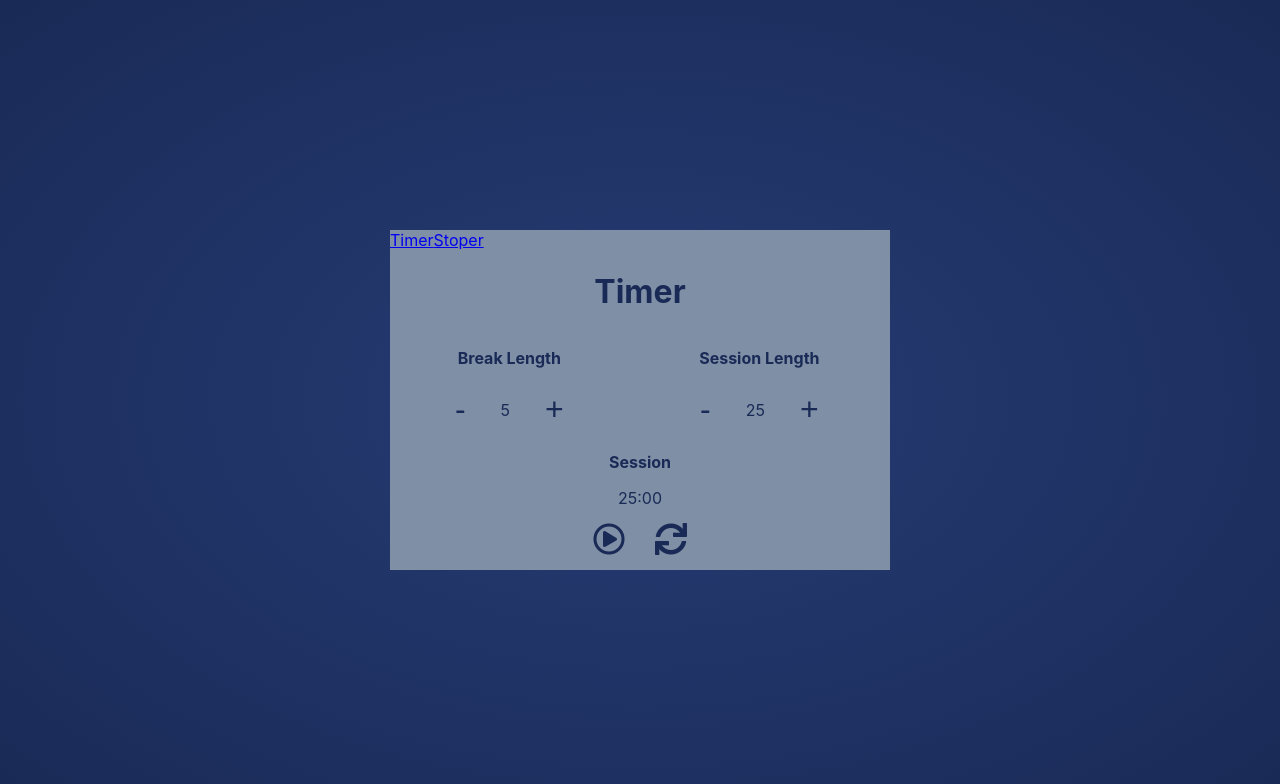
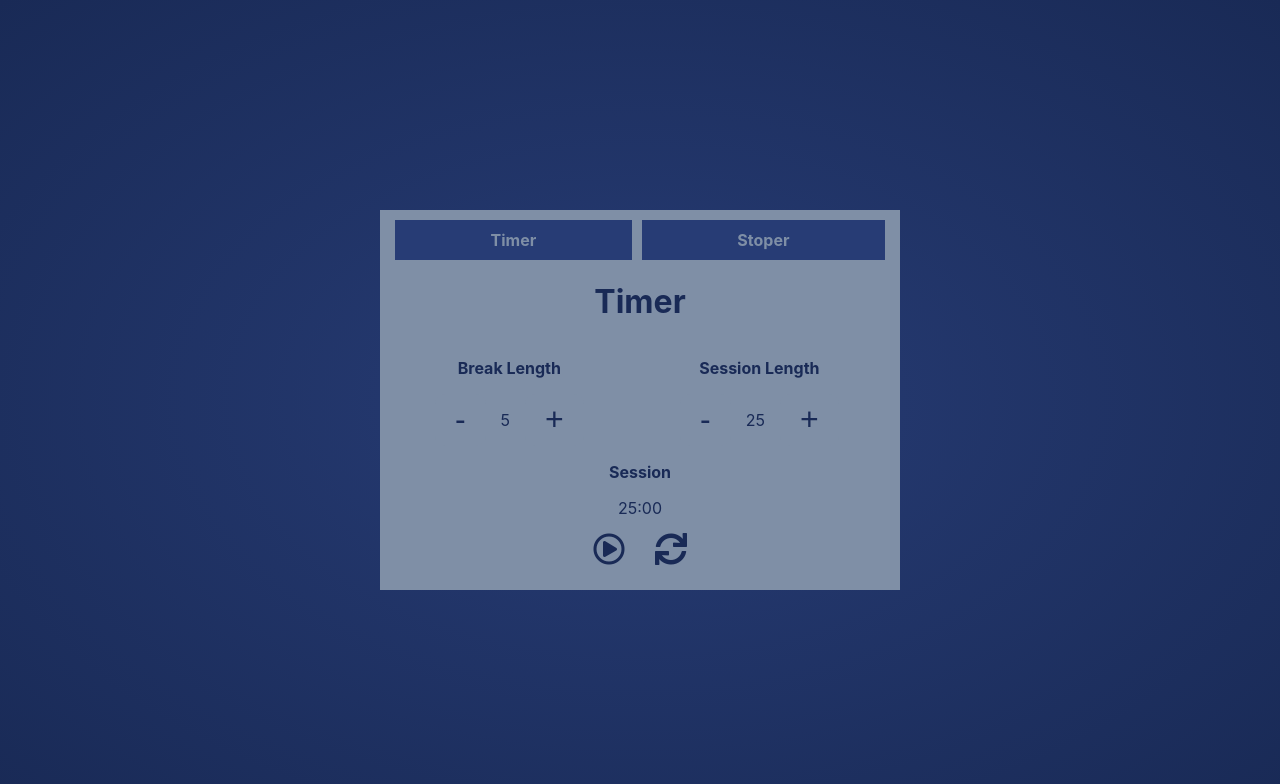
Before and after one commit to budnickip/stopwatch, a React (Create React App) app: page / in a window 1280 px wide. Shown: the top 784 px of the page. Built offline with nearby package versions, Linux system fonts and the light colour scheme.

Commit message:
shine nie działa

```diff
--- a/src/App.js
+++ b/src/App.js
@@ -13,9 +13,15 @@ function App() {
   return (
     <div className="App">
         <Router>
-          <div>
-          <Link to="/timer">Timer</Link>
-          <Link to="/stoper">Stoper</Link>
+          <div className="nav">
+          <ul className="nav__list">
+            <li className="nav__item">
+              <Link className="nav__link" to="/timer">Timer</Link>
+            </li>
+            <li className="nav__item">
+              <Link className="nav__link" to="/stoper">Stoper</Link>
+            </li>
+          </ul>
           <Switch>
             <Route path="/timer">
               <Timer />
--- a/src/App.scss
+++ b/src/App.scss
@@ -6,6 +6,7 @@
     justify-content: center;
     align-items: center;
     flex-wrap: wrap;
+    padding: 10px;
 }
 .timer-header{
     width: 100%;
@@ -100,6 +101,76 @@
     transform: rotate(180deg);
 }
 
+.nav{
+    &__list{
+        list-style: none;
+        width: 100%;
+       // margin: 10px 5px 10px 0px;
+       margin: 0;
+       padding: 0;
+      //  padding: 8px 0;
+        display: flex;
+        justify-content: center;
+        overflow: hidden;
+      //  background-color: #273c75;
+    }
+    &__link{
+        font-weight: 700;
+        color:#7f8fa6;
+        text-decoration: none;
+        display: flex;
+        justify-content: center;
+        width: 100%;
+        height: 100%;
+    }
+    &__item{
+        background-color: #273c75;
+        flex-grow: 1;
+        margin: 0 5px;
+        padding: 10px 0;
+        transition: 1s;
+        position: relative;
+    }
+    &__item::after{
+        content: "";
+        background-image: linear-gradient(#fff, #000);
+        transform: rotate(35deg);
+        width: 30px;
+        position: absolute;
+     //   left: -90px;
+     left: 0px;
+        transition: 1s;
+        z-index: 20;
+    }
+   /* &__item::after {
+        background: #fff;
+        content: "";
+        height: 155px;
+        left: -75px;
+        opacity: .2;
+        position: absolute;
+        top: -50px;
+        transform: rotate(35deg);
+        transition: all 550ms cubic-bezier(0.19, 1, 0.22, 1);
+        width: 50px;
+        z-index: 10;
+
+    } */
+  /*  &__item::before{
+        content: '';
+        background-image: linear-gradient(#fff, #000);
+        background-size: 100%;
+    } */
+    &__item:hover {
+
+        &:after {
+
+          left: 100px;
+        //  transition: all 550ms cubic-bezier(0.19, 1, 0.22, 1);
+        }
+      }
+}
+
 
 
 @media (min-width: 1px) and (max-width: 500px) {
--- a/src/index.scss
+++ b/src/index.scss
@@ -11,7 +11,7 @@ body {
     display: flex;
     justify-content: center;
     align-items: center;
-    background: radial-gradient(#273c75, #192a56);;
+    background: radial-gradient(#273c75, #192a56);
   }
 
   code {
```
